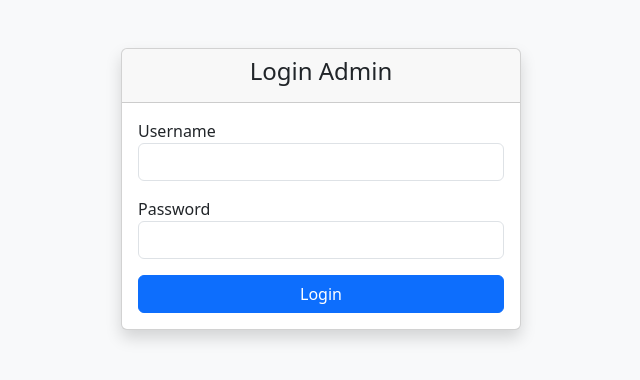
After one commit to haniviapyya/penyewaan_kamera, a PHP site: page /pages/login.php in a window 1280 px wide. The commit adds this page. Shown: the top 380 px of the page, without its empty margins (319-959 px from the left). Run offline with PHP 8.4, Linux system fonts and the light colour scheme; a stand-in replaces the project's code that opens the database connection.

Commit message:
Menambahkan login, logout, admin

```diff
--- /dev/null
+++ b/pages/login.php
@@ -0,0 +1,102 @@
+<?php
+
+session_start();
+include "../includes/config.php";
+
+if(isset($_POST['login'])){
+
+    $username = $_POST['username'];
+    $password = $_POST['password'];
+
+    $query = mysqli_query(
+        $conn,
+        "SELECT * FROM admin
+         WHERE username='$username'
+         AND password='$password'"
+    );
+
+    if(mysqli_num_rows($query) > 0){
+
+        $_SESSION['login'] = true;
+
+        header("Location: dashboard.php");
+        exit;
+
+    }else{
+
+        $error = "Username atau Password salah!";
+
+    }
+}
+?>
+
+<!DOCTYPE html>
+<html>
+<head>
+    <title>Login Admin</title>
+
+    <link href="https://cdn.jsdelivr.net/npm/bootstrap@5.3.3/dist/css/bootstrap.min.css" rel="stylesheet">
+</head>
+
+<body class="bg-light">
+
+<div class="container mt-5">
+
+    <div class="card mx-auto shadow"
+         style="max-width:400px;">
+
+        <div class="card-header text-center">
+            <h4>Login Admin</h4>
+        </div>
+
+        <div class="card-body">
+
+            <?php if(isset($error)){ ?>
+
+                <div class="alert alert-danger">
+                    <?= $error ?>
+                </div>
+
+            <?php } ?>
+
+            <form method="post">
+
+                <div class="mb-3">
+                    <label>Username</label>
+
+                    <input
+                        type="text"
+                        name="username"
+                        class="form-control"
+                        required>
+                </div>
+
+                <div class="mb-3">
+                    <label>Password</label>
+
+                    <input
+                        type="password"
+                        name="password"
+                        class="form-control"
+                        required>
+                </div>
+
+                <button
+                    type="submit"
+                    name="login"
+                    class="btn btn-primary w-100">
+
+                    Login
+
+                </button>
+
+            </form>
+
+        </div>
+
+    </div>
+
+</div>
+
+</body>
+</html>
```
Also changed, not shown: includes/header.php (+20 -0 lines), pages/logout.php (added, +8 -0 lines), penyewaan_kamera.sql.sql (renamed from penyewaan_kamera.sql, +39 -7 lines), README.md.
